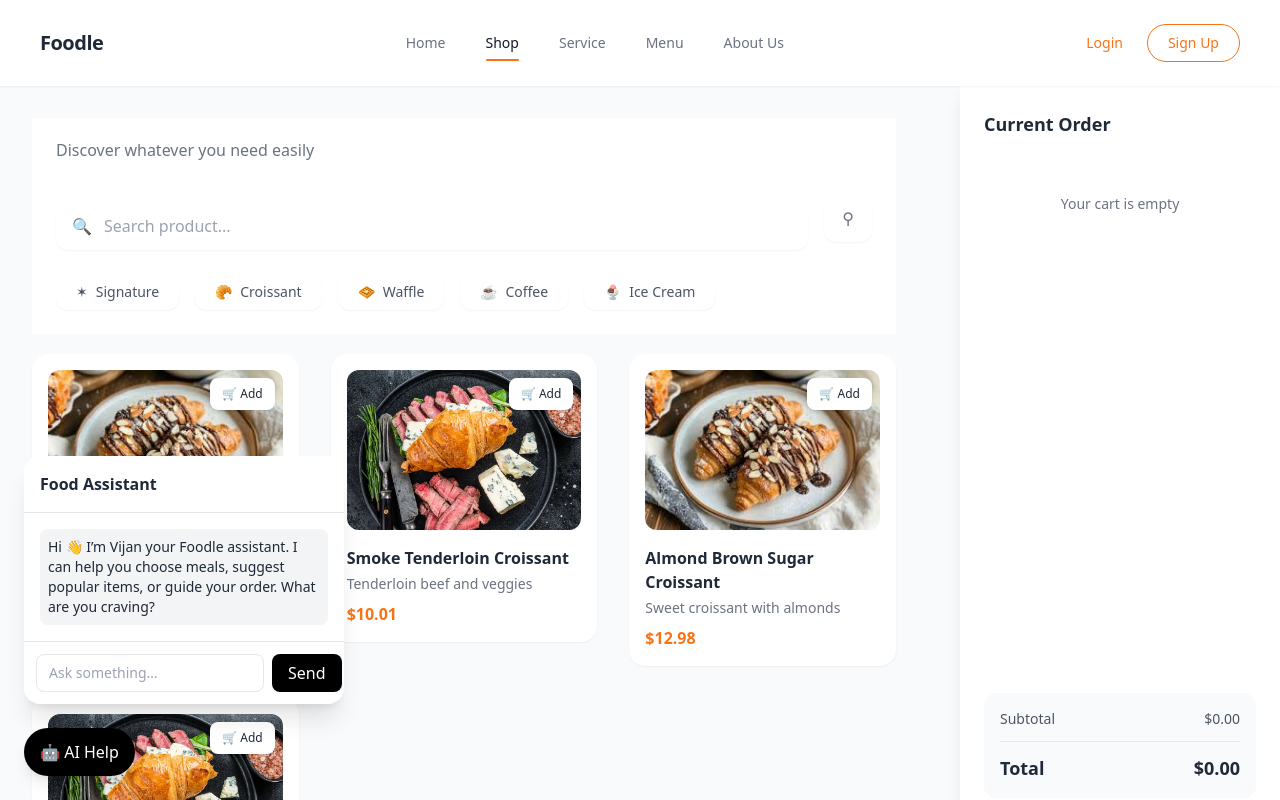
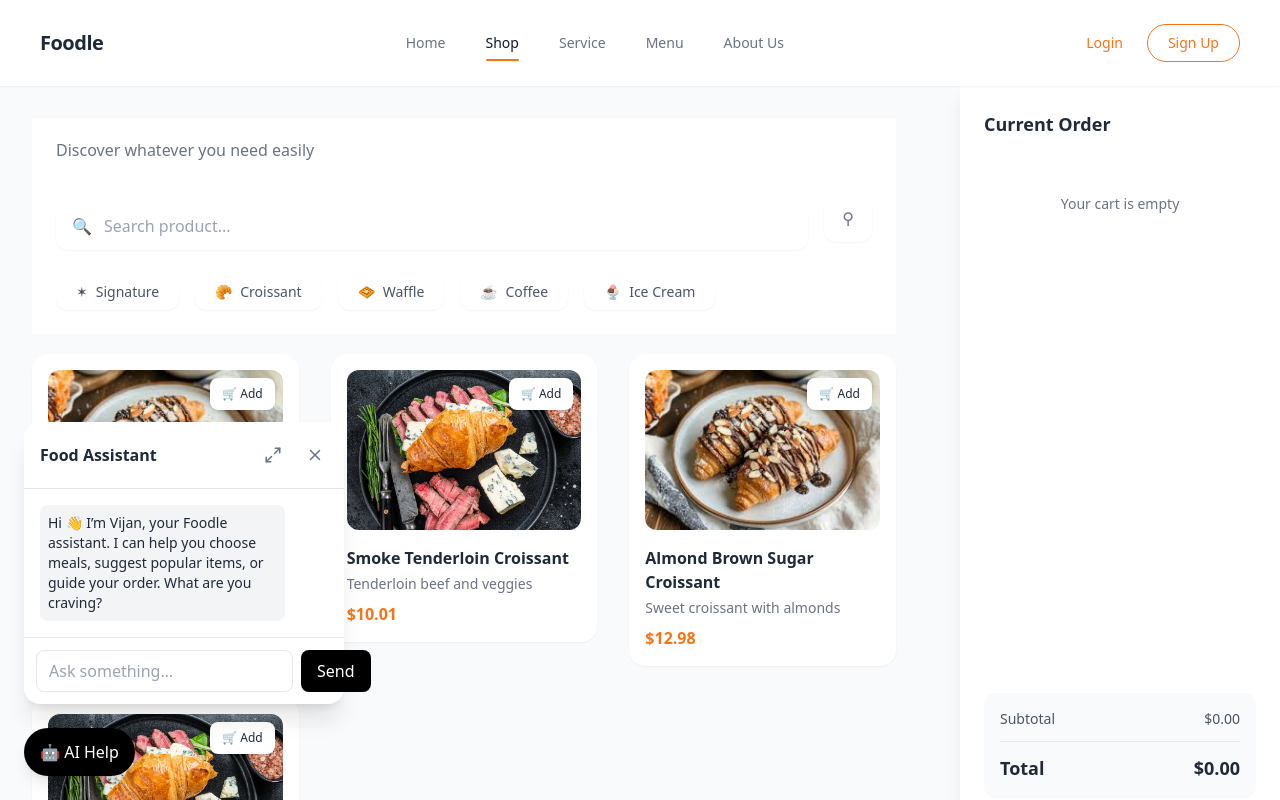
Before and after one commit to KingWahley/FOODOO, a Next.js app: page /shop in a window 1280 px wide. Both pictures are taken after a click on the button "🤖 AI Help". Shown: the top 800 px of the page. Built offline with nearby package versions, Linux system fonts and the light colour scheme.

Commit message:
added ai

```diff
--- a/app/api/ai/route.js
+++ b/app/api/ai/route.js
@@ -42,7 +42,6 @@ export async function POST(req) {
   try {
     const { messages } = await req.json();
 
-    // ✅ INIT SDK AT RUNTIME ONLY
     const groq = new Groq({
       apiKey: process.env.GROQ_API_KEY,
     });
--- a/components/Ai/AIAgent.js
+++ b/components/Ai/AIAgent.js
@@ -1,9 +1,11 @@
 "use client";
 
-import { useState, useRef } from "react";
+import { useState, useRef, useEffect } from "react";
+import { X, Maximize2, Minimize2 } from "lucide-react";
 
 export default function AIAgent() {
   const [open, setOpen] = useState(false);
+  const [fullscreen, setFullscreen] = useState(false);
   const [messages, setMessages] = useState([]);
   const [input, setInput] = useState("");
   const [loading, setLoading] = useState(false);
@@ -19,7 +21,7 @@ export default function AIAgent() {
           {
             role: "assistant",
             content:
-              "Hi 👋 I’m Vijan your Foodle assistant. I can help you choose meals, suggest popular items, or guide your order. What are you craving?",
+              "Hi 👋 I’m Vijan, your Foodle assistant. I can help you choose meals, suggest popular items, or guide your order. What are you craving?",
           },
         ]);
         hasWelcomed.current = true;
@@ -29,8 +31,15 @@ export default function AIAgent() {
     });
   }
 
+  // Auto fullscreen on mobile
+  useEffect(() => {
+    if (open && window.innerWidth < 768) {
+      setFullscreen(true);
+    }
+  }, [open]);
+
   async function sendMessage() {
-    if (!input.trim()) return;
+    if (!input.trim() || loading) return;
 
     const newMessages = [...messages, { role: "user", content: input }];
 
@@ -38,6 +47,7 @@ export default function AIAgent() {
     setInput("");
     setLoading(true);
 
+    try {
       const res = await fetch("/api/ai", {
         method: "POST",
         headers: { "Content-Type": "application/json" },
@@ -48,8 +58,20 @@ export default function AIAgent() {
 
       setMessages([
         ...newMessages,
-      { role: "assistant", content: data.message ?? data.reply },
+        {
+          role: "assistant",
+          content: data.message ?? data.reply ?? "Sorry, I didn’t get that.",
+        },
       ]);
+    } catch {
+      setMessages([
+        ...newMessages,
+        {
+          role: "assistant",
+          content: "Something went wrong. Please try again.",
+        },
+      ]);
+    }
 
     setLoading(false);
   }
@@ -64,15 +86,43 @@ export default function AIAgent() {
       </button>
 
       {open && (
-        <div className="fixed bottom-24 left-6 w-80 max-h-[70vh] bg-white rounded-2xl shadow-xl flex flex-col z-50">
-          <div className="p-4 border-b font-semibold">Food Assistant</div>
+        <div
+          className={`
+            fixed z-50 bg-white shadow-xl flex flex-col
+            ${
+              fullscreen
+                ? "inset-0 rounded-none"
+                : "bottom-24 left-6 w-80 max-h-[70vh] rounded-2xl"
+            }
+          `}
+        >
+          <div className="p-4 border-b flex items-center justify-between font-semibold">
+            <span>Food Assistant</span>
+            <div className="flex gap-3 text-sm">
+              <button
+                onClick={() => setFullscreen(!fullscreen)}
+                className="hidden md:flex p-2 rounded-full hover:bg-gray-100 text-gray-500 hover:text-black transition"
+                aria-label={fullscreen ? "Exit fullscreen" : "Enter fullscreen"}
+              >
+                {fullscreen ? <Minimize2 size={18} /> : <Maximize2 size={18} />}
+              </button>
+
+              <button
+                onClick={() => setOpen(false)}
+                className="p-1 text-gray-500 hover:text-black transition"
+                aria-label="Close chat"
+              >
+                <X size={18} />
+              </button>
+            </div>
+          </div>
 
           <div className="flex-1 p-4 space-y-3 overflow-y-auto text-sm">
             {messages.map((m, i) => (
               <div
                 key={i}
-                className={`p-2 rounded-lg ${
-                  m.role === "user" ? "bg-orange-100 self-end" : "bg-gray-100"
+                className={`max-w-[85%] p-2 rounded-lg ${
+                  m.role === "user" ? "bg-orange-100 ml-auto" : "bg-gray-100"
                 }`}
               >
                 {m.content}
@@ -90,7 +140,7 @@ export default function AIAgent() {
             <input
               value={input}
               onChange={(e) => setInput(e.target.value)}
-              className="flex-1 border rounded-lg px-3 py-2 text-sm"
+              className="flex-1 border rounded-lg px-3 py-2 text-[16px]"
               placeholder="Ask something…"
               onKeyDown={(e) => e.key === "Enter" && sendMessage()}
             />
--- a/components/shop/CartPanel.js
+++ b/components/shop/CartPanel.js
@@ -98,7 +98,7 @@ export default function CartPanel({ cart, onUpdate, onRemove, open, onClose }) {
         </div>
       </div>
 
-      <button className="mt-4 w-full bg-orange-500 text-white py-3 rounded-xl font-medium">
+      <button className="mt-4  w-full bg-orange-500 text-white py-3 rounded-xl font-medium">
         Continue to Payment
       </button>
     </aside>
--- a/components/shop/ShopPage.js
+++ b/components/shop/ShopPage.js
@@ -7,6 +7,7 @@ import CartPanel from "./CartPanel";
 import { products } from "./data";
 import Navbar from "../Navbar";
 import Footer from "../Footer";
+import { ShoppingCart } from "lucide-react";
 
 export default function ShopPage() {
   const [cart, setCart] = useState([]);
@@ -94,18 +95,33 @@ export default function ShopPage() {
         <button
           onClick={() => setCartOpen(true)}
           className="
-      fixed bottom-20 right-4
+    fixed bottom-24 left-6
     md:hidden
     bg-orange-500 text-white
-      px-5 py-3
+    w-14 h-14
     rounded-full
     shadow-lg
-      font-medium
+    flex items-center justify-center
     z-50
+  "
+          aria-label="Open cart"
+        >
+          <ShoppingCart size={22} />
 
+          {cart.length > 0 && (
+            <span
+              className="
+        absolute -top-1 -right-1
+        bg-white text-orange-500
+        text-xs font-bold
+        w-5 h-5
+        rounded-full
+        flex items-center justify-center
       "
             >
-          View Cart ({cart.length})
+              {cart.length}
+            </span>
+          )}
         </button>
       )}
 
```
Lines whose indentation alone changed are shown as unchanged.
